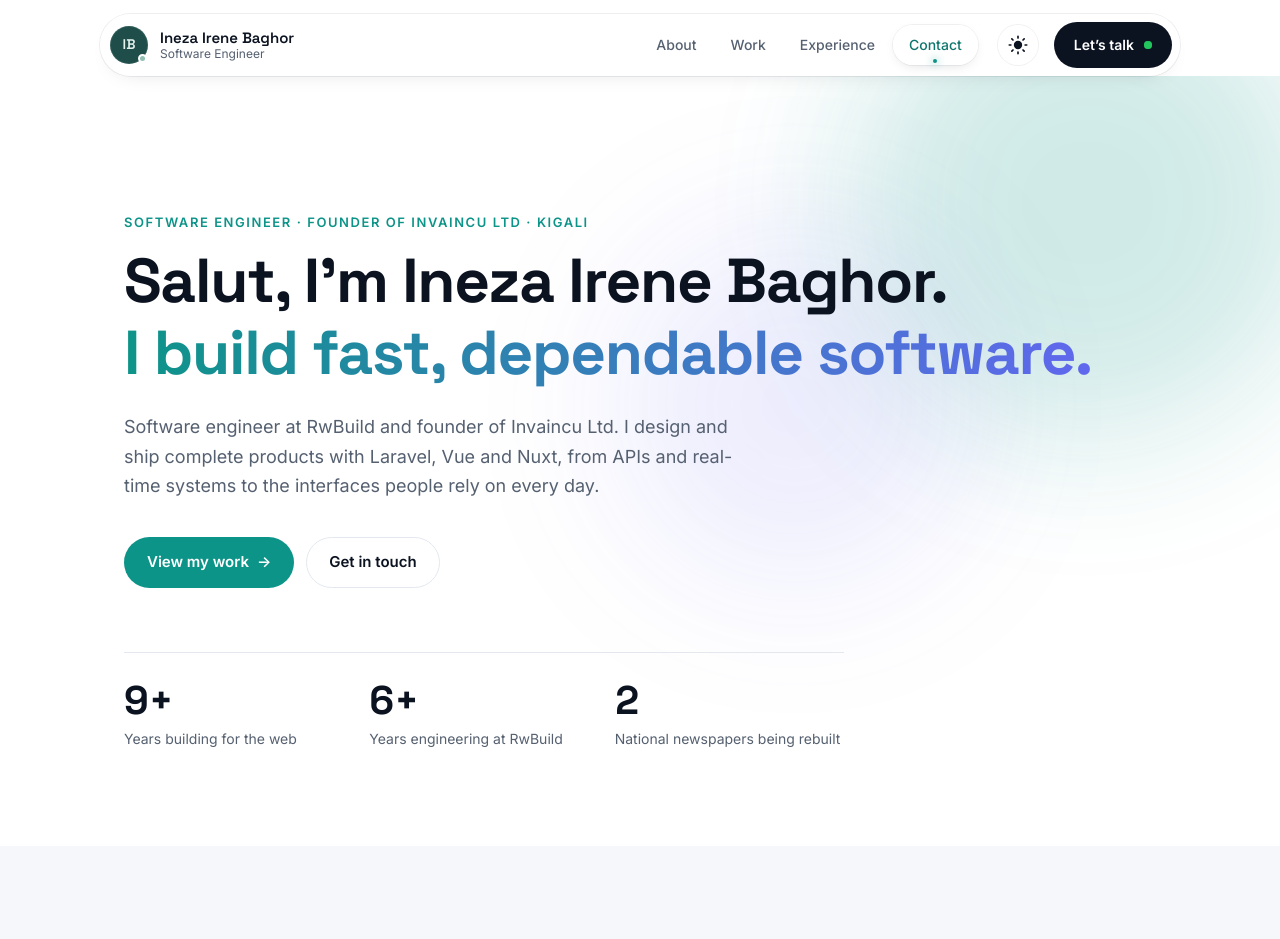
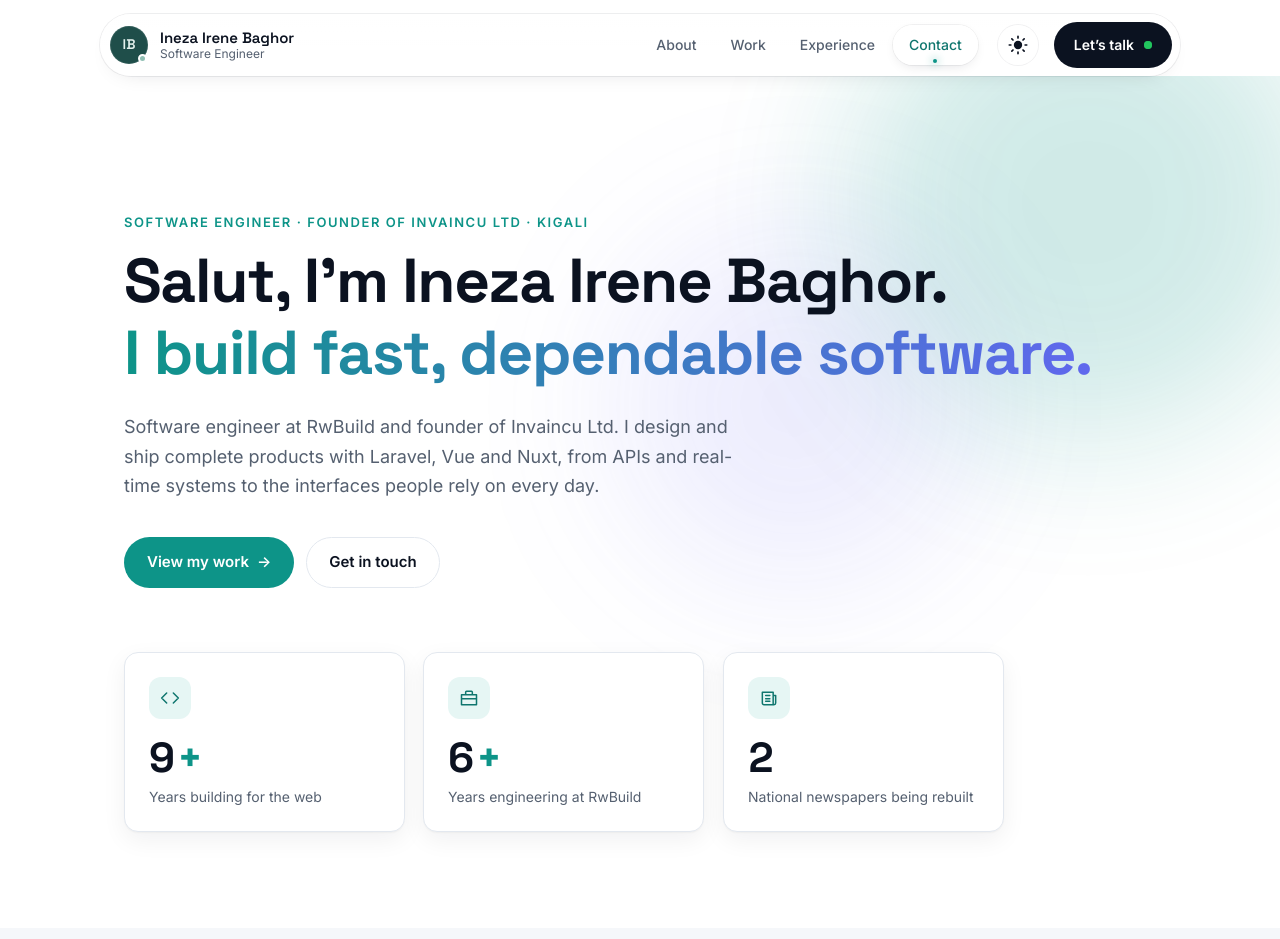
Before and after one commit to baghor/blog, a Nuxt app: page / in a window 1280 px wide. Shown: the top 939 px of the page. Built offline with nearby package versions, Linux system fonts and the light colour scheme.

Commit message:
feat: refactoring: stat cards with icons and BeautyHub under Invaincu, iOS coming soon

```diff
--- a/app/components/SiteHeader.vue
+++ b/app/components/SiteHeader.vue
@@ -330,7 +330,6 @@
 
   /*
    * Logo: IB on a calm deep teal, the site's accent toned down, with a sage dot.
-   * To go back to the black one: --logo-bg: var(--text); --logo-ink: var(--bg); --logo-dot: var(--accent).
    */
   .logo {
     --logo-bg: #1f4e4a;
@@ -385,6 +384,7 @@
   }
 
   .logo__name {
+    white-space: nowrap;
     font-family: var(--font-heading);
     font-size: 15px;
     font-weight: 600;
@@ -541,6 +541,7 @@
 
   /* Call to action */
   .cta {
+    white-space: nowrap;
     display: inline-flex;
     align-items: center;
     gap: 10px;
@@ -801,8 +802,8 @@
     }
   }
 
-  /* Phone */
-  @media (max-width: 760px) {
+  /* Phone and small tablet: the full nav no longer fits on one line */
+  @media (max-width: 860px) {
     .nav,
     .cta {
       display: none;
--- a/app/data/projects.ts
+++ b/app/data/projects.ts
@@ -54,6 +54,25 @@ export const projects: Project[] = [
     url: 'https://lanouvellereleve.co.rw/',
   },
   {
+    slug: 'beautyhub',
+    name: 'BeautyHub',
+    tagline: 'A salon marketplace and management platform on the web and Android, with iOS coming soon.',
+    company: 'Invaincu Ltd',
+    role: 'Founder & CEO',
+    stack: ['Next.js', 'React', 'Laravel', 'Flutter'],
+    summary:
+      'BeautyHub connects clients with salons and gives salon owners one place to run their business. Clients find a salon, pick services and a stylist, and book a real open time without calling. Owners, from a solo stylist to a multi-branch chain, manage the whole business from it.',
+    highlights: [
+      'Flutter mobile app live on Android, with iOS submitted and awaiting App Store approval.',
+      'A Next.js and React web platform on a Laravel API.',
+      'Client booking: search by service or salon or near you, choose a stylist and book a real open time.',
+      'Salon management: online bookings, client profiles, staff scheduling, inventory, loyalty and marketing campaigns, across multiple branches.',
+      'Payments and finance: invoices, deposits, mobile money proofs, payroll and commissions, and KRA eTIMS support for Kenyan salons.',
+      'Simple pricing based only on the number of active staff, with every feature in every plan.',
+    ],
+    url: 'https://beautyhub.style/',
+  },
+  {
     slug: '912rwanda',
     name: '912Rwanda',
     tagline: 'Emergency medical dispatch for Rwanda’s 912 ambulance service.',
--- a/app/pages/index.vue
+++ b/app/pages/index.vue
@@ -28,14 +28,34 @@
           <NuxtLink to="/#contact" class="btn btn--ghost" @click.prevent="goTo('contact')">Get in touch</NuxtLink>
         </div>
 
-        <dl class="stats">
-          <div v-for="(stat, index) in stats" :key="stat.label" v-reveal="320 + index * 90" class="stat">
-            <dt class="stat__label">{{ stat.label }}</dt>
-            <dd class="stat__value">
-              <span :data-count="stat.value">{{ stat.value }}</span>{{ stat.suffix }}
-            </dd>
-          </div>
-        </dl>
+        <ul class="stats">
+          <li v-for="(stat, index) in stats" :key="stat.label" v-reveal="320 + index * 90" class="stats__item">
+            <div v-spotlight class="stat spotlight">
+              <span class="stat__icon" aria-hidden="true">
+                <svg
+                  width="20"
+                  height="20"
+                  viewBox="0 0 24 24"
+                  fill="none"
+                  stroke="currentColor"
+                  stroke-width="1.8"
+                  stroke-linecap="round"
+                  stroke-linejoin="round"
+                >
+                  <path :d="stat.icon" />
+                </svg>
+              </span>
+
+              <div class="stat__text">
+                <span class="stat__value">
+                  <span :data-count="stat.value">{{ stat.value }}</span>
+                  <span class="stat__suffix">{{ stat.suffix }}</span>
+                </span>
+                <span class="stat__label">{{ stat.label }}</span>
+              </div>
+            </div>
+          </li>
+        </ul>
       </div>
     </section>
 
@@ -63,7 +83,8 @@
           <p v-reveal="180">
             In July 2024 I founded Invaincu Ltd, a software company built on one promise: fast, robust software. Under
             a working contract with Rwanda Printing Company (RPC), Invaincu is revamping the complete digital products
-            of two national newspapers, Imvaho Nshya and La Nouvelle Relève.
+            of two national newspapers, Imvaho Nshya and La Nouvelle Relève. Invaincu is also behind BeautyHub, a salon
+            booking and management platform with an Android app, and iOS coming soon.
           </p>
         </div>
       </div>
@@ -155,9 +176,24 @@
   const monthsAtRwBuild = (now.getFullYear() - 2019) * 12 + now.getMonth() - 10
 
   const stats = [
-    { value: now.getFullYear() - 2017, suffix: '+', label: 'Years building for the web' },
-    { value: Math.floor(monthsAtRwBuild / 12), suffix: '+', label: 'Years engineering at RwBuild' },
-    { value: 2, suffix: '', label: 'National newspapers being rebuilt' },
+    {
+      value: now.getFullYear() - 2017,
+      suffix: '+',
+      label: 'Years building for the web',
+      icon: 'M8 6l-6 6 6 6M16 6l6 6-6 6',
+    },
+    {
+      value: Math.floor(monthsAtRwBuild / 12),
+      suffix: '+',
+      label: 'Years engineering at RwBuild',
+      icon: 'M3 8h18v12H3zM8 8V5a1 1 0 0 1 1-1h6a1 1 0 0 1 1 1v3M3 13h18',
+    },
+    {
+      value: 2,
+      suffix: '',
+      label: 'National newspapers being rebuilt',
+      icon: 'M4 5h13v15H6a2 2 0 0 1-2-2zM17 9h3v9a2 2 0 0 1-2 2h-1M8 9h5M8 13h5M8 16h5',
+    },
   ]
 
   const skills = [
@@ -195,6 +231,7 @@
       points: [
         'Founded and lead a software company delivering fast, robust products for organisations in Rwanda.',
         'Secured a working contract with Rwanda Printing Company (RPC) to revamp the complete digital products of Imvaho Nshya and La Nouvelle Relève.',
+        'Delivered BeautyHub, a salon booking and management platform on the web and Android, with iOS coming soon.',
         'Own delivery end to end, from scoping and architecture (Next.js, TypeScript and a Laravel API) to launch.',
       ],
     },
@@ -304,32 +341,66 @@
   .stats {
     display: grid;
     grid-template-columns: repeat(3, minmax(0, 1fr));
-    gap: 16px;
-    max-width: 720px;
+    gap: 18px;
+    max-width: 880px;
     margin: 64px 0 0;
-    padding-top: 28px;
-    border-top: 1px solid var(--border);
+    padding: 0;
+    list-style: none;
+  }
+
+  .stats__item {
+    display: flex;
   }
 
   .stat {
     display: flex;
-    flex-direction: column-reverse;
-    justify-content: flex-end;
-    gap: 6px;
+    flex-direction: column;
+    gap: 18px;
+    width: 100%;
+    padding: 24px;
+    background: var(--surface);
+    border: 1px solid var(--border);
+    border-radius: var(--radius);
+    box-shadow: var(--shadow);
+  }
+
+  .stat__icon {
+    display: inline-flex;
+    align-items: center;
+    justify-content: center;
+    flex-shrink: 0;
+    width: 42px;
+    height: 42px;
+    border-radius: 12px;
+    background: var(--accent-soft);
+    color: var(--accent-strong);
+  }
+
+  .stat__text {
+    display: flex;
+    flex-direction: column;
+    gap: 8px;
   }
 
   .stat__value {
-    margin: 0;
+    display: flex;
+    align-items: baseline;
+    gap: 2px;
     font-family: var(--font-heading);
-    font-size: clamp(30px, 4vw, 40px);
+    font-size: clamp(32px, 4vw, 42px);
     font-weight: 700;
     line-height: 1;
     font-variant-numeric: tabular-nums;
   }
 
+  .stat__suffix {
+    color: var(--accent);
+  }
+
   .stat__label {
     color: var(--text-muted);
     font-size: 14px;
+    line-height: 1.45;
   }
 
   .about {
@@ -565,18 +636,23 @@
   @media (max-width: 560px) {
     .stats {
       grid-template-columns: 1fr;
-      gap: 18px;
+      gap: 14px;
+      margin-top: 48px;
     }
 
     .stat {
-      flex-direction: row-reverse;
-      justify-content: flex-end;
-      align-items: baseline;
-      gap: 12px;
+      flex-direction: row;
+      align-items: center;
+      gap: 16px;
+      padding: 18px;
+    }
+
+    .stat__text {
+      gap: 4px;
     }
 
     .stat__value {
-      min-width: 56px;
+      font-size: 28px;
     }
 
     .hero__orb--teal {
```
